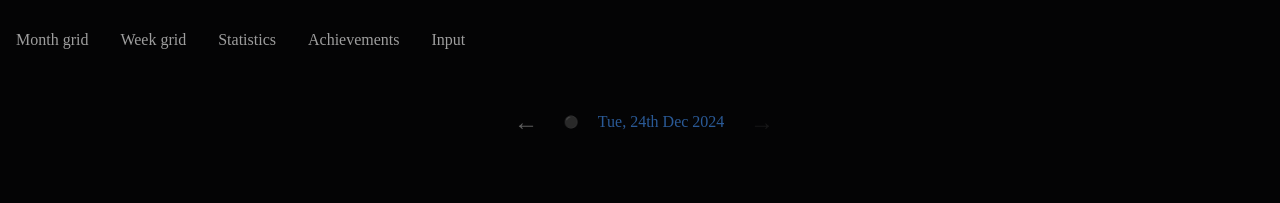
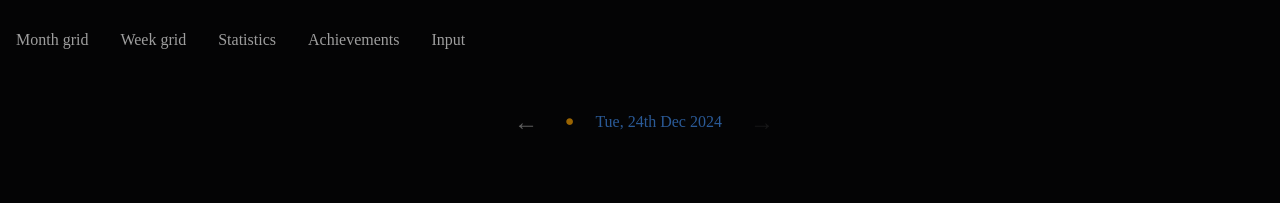
Before and after one commit to cnopt/steps_frontend, a React (Vite) app: page /input in a window 1280 px wide. Shown: the top 203 px of the page. Built offline with nearby package versions, Linux system fonts and the light colour scheme; no server answers; a web font is replaced by a local one.

Commit message:
unicode fix attempt 2

```diff
--- a/src/components/NumberInput.jsx
+++ b/src/components/NumberInput.jsx
@@ -98,7 +98,7 @@ const NumberInput = () => {
             <span className="data-indicator" style={{
                 color: hasDataForSelectedDate() ? '#4CAF50' : '#FFA500'
               }}>
-                ⚫
+                &#x23FA;
               </span>
             <span style={{
               color: isToday(selectedDate) ? "#4493f8" : "unset",
--- a/src/styles/NumberInput.css
+++ b/src/styles/NumberInput.css
@@ -45,7 +45,7 @@
 
 .data-indicator {
     font-size: 0.9em;
-    font-family: monospace;
+    font-family: math;
 }
 
 .inputBox {
```
